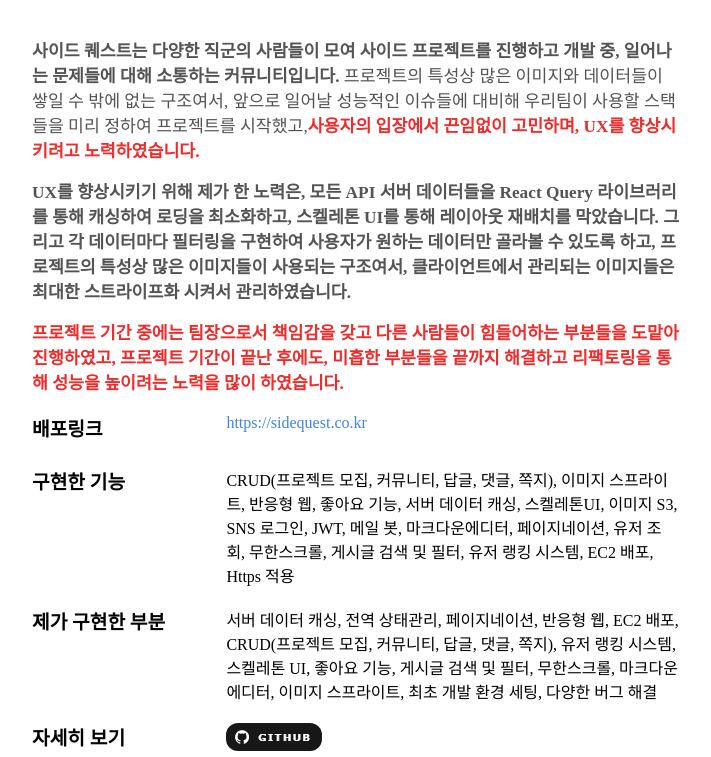
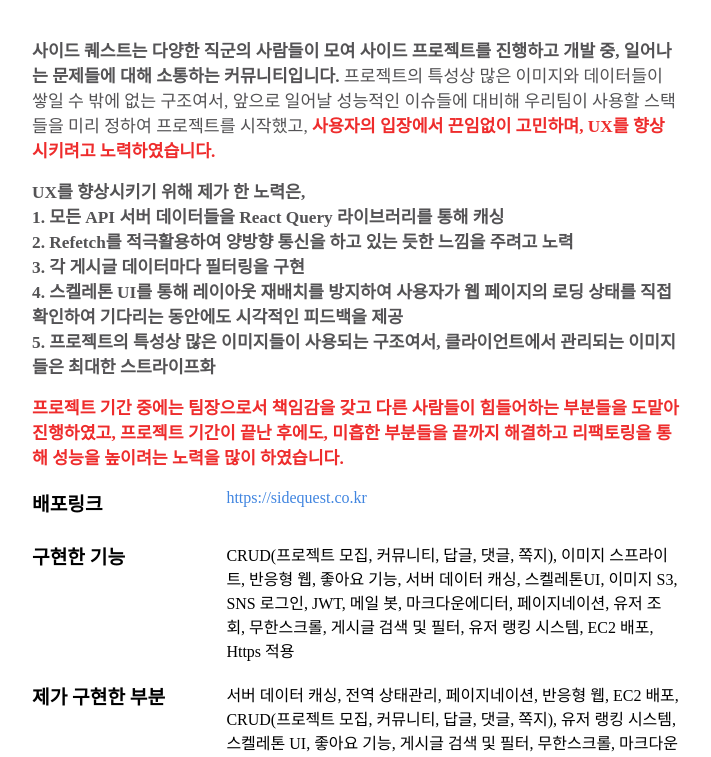
Before and after one commit to shdomi8599/shdomi8599-portfolio, a Next.js app: page / in a window 1280 px wide. Shown: the part 3580-4337 px from the top of the page, without its empty margins (284-995 px from the left). Built offline with nearby package versions, Linux system fonts and the light colour scheme; no server answers; a web font is replaced by a local one.

Commit message:
fix : 설명 글 수정

```diff
--- a/data/projects.tsx
+++ b/data/projects.tsx
@@ -28,6 +28,15 @@ export const navProject = [
   // },
 ];
 
+// 모든 API 서버 데이터들을 React Query 라이브러리를 통해 캐싱하여 로딩을
+//         최소화하고, Refetch를 적극활용하여 양방향 통신을 하고 있는 듯한 느낌을
+//         주려고 노력하였습니다. 그리고 스켈레톤 UI를 통해 레이아웃 재배치를
+//         방지하여 사용자가 웹 페이지의 로딩 상태를 직접 확인하여 기다리는
+//         동안에도 시각적인 피드백을 제공했고, 각 데이터마다 필터링을 구현하여
+//         사용자가 원하는 데이터만 골라볼 수 있도록 하고, 프로젝트의 특성상 많은
+//         이미지들이 사용되는 구조여서, 클라이언트에서 관리되는 이미지들은 최대한
+//         스트라이프화 시켜서 관리하였습니다.
+
 export const projects: ProjectList[] = [
   [
     <div key={"사이드 퀘스트"}>
@@ -37,16 +46,27 @@ export const projects: ProjectList[] = [
       </b>{" "}
       프로젝트의 특성상 많은 이미지와 데이터들이 쌓일 수 밖에 없는 구조여서,
       앞으로 일어날 성능적인 이슈들에 대비해 우리팀이 사용할 스택들을 미리
-      정하여 프로젝트를 시작했고,
+      정하여 프로젝트를 시작했고,{" "}
       <FocusSpan content="사용자의 입장에서 끈임없이 고민하며, UX를 향상시키려고 노력하였습니다." />
       <p />
       <b>
-        UX를 향상시키기 위해 제가 한 노력은, 모든 API 서버 데이터들을 React
-        Query 라이브러리를 통해 캐싱하여 로딩을 최소화하고, 스켈레톤 UI를 통해
-        레이아웃 재배치를 막았습니다. 그리고 각 데이터마다 필터링을 구현하여
-        사용자가 원하는 데이터만 골라볼 수 있도록 하고, 프로젝트의 특성상 많은
-        이미지들이 사용되는 구조여서, 클라이언트에서 관리되는 이미지들은 최대한
-        스트라이프화 시켜서 관리하였습니다.{" "}
+        UX를 향상시키기 위해 제가 한 노력은,
+        <div>
+          1. 모든 API 서버 데이터들을 React Query 라이브러리를 통해 캐싱
+        </div>
+        <div>
+          2. Refetch를 적극활용하여 양방향 통신을 하고 있는 듯한 느낌을 주려고
+          노력
+        </div>
+        <div>3. 각 게시글 데이터마다 필터링을 구현</div>
+        <div>
+          4. 스켈레톤 UI를 통해 레이아웃 재배치를 방지하여 사용자가 웹 페이지의
+          로딩 상태를 직접 확인하여 기다리는 동안에도 시각적인 피드백을 제공
+        </div>
+        <div>
+          5. 프로젝트의 특성상 많은 이미지들이 사용되는 구조여서, 클라이언트에서
+          관리되는 이미지들은 최대한 스트라이프화
+        </div>
       </b>{" "}
       <p />
       <FocusSpan content="프로젝트 기간 중에는 팀장으로서 책임감을 갖고 다른 사람들이 힘들어하는 부분들을 도맡아 진행하였고, 프로젝트 기간이 끝난 후에도, 미흡한 부분들을 끝까지 해결하고 리팩토링을 통해 성능을 높이려는 노력을 많이 하였습니다." />
```
